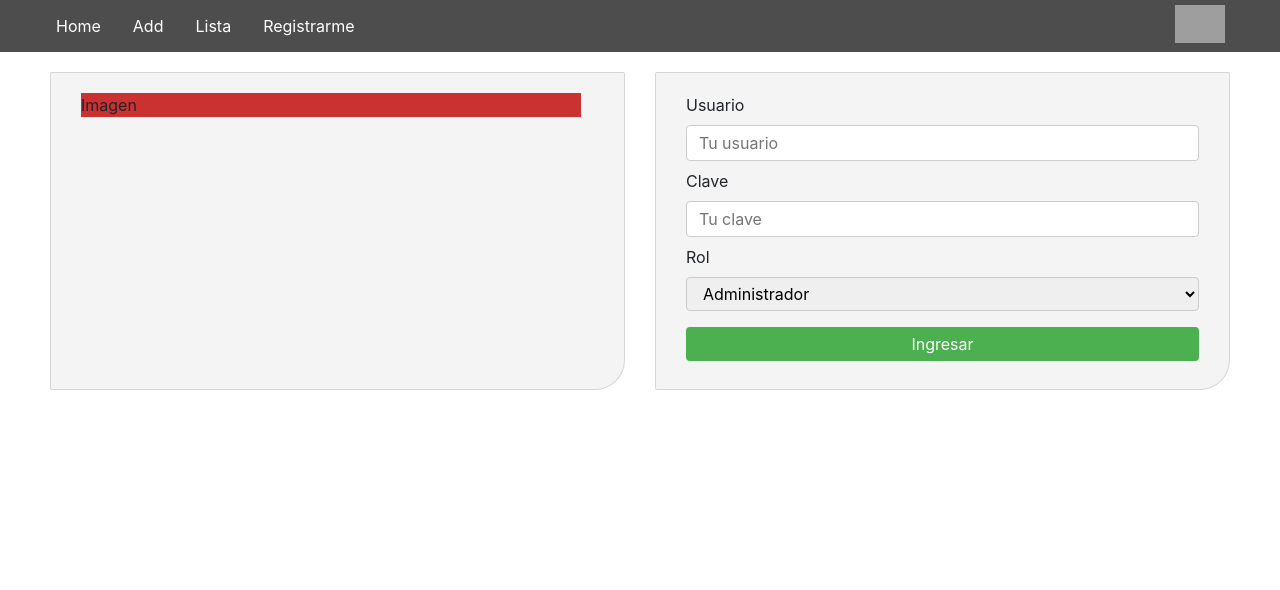
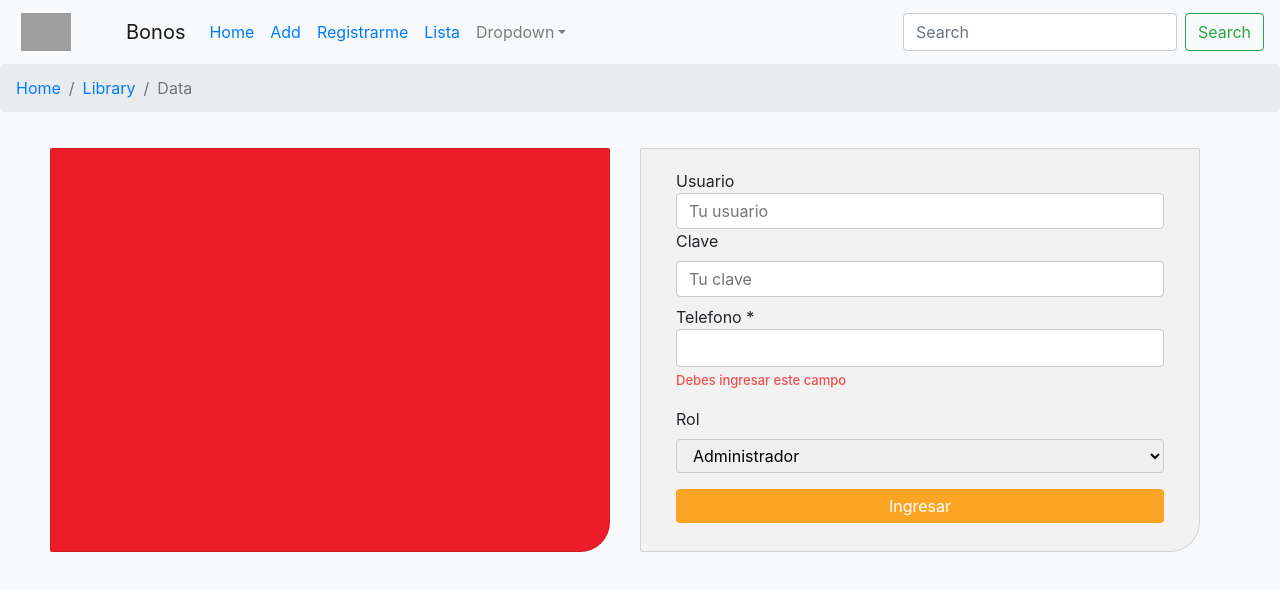
Before and after one commit to ACarrasquilla07/arq-react, a React (Create React App) app: page /login in a window 1280 px wide. Shown: the top 590 px of the page. Built offline with nearby package versions, Linux system fonts and the light colour scheme; no server answers; grey boxes are pictures that could not be loaded.

Commit message:
Ajuste para nav bar

```diff
--- a/src/components/Login.js
+++ b/src/components/Login.js
@@ -1,5 +1,6 @@
 import React, { useContext, useEffect } from 'react';
 import Context from '../context/context';
+import Input from '../shared/form/Input';
 
 const Login = ({ history }) => {
 
@@ -13,15 +14,12 @@ const Login = ({ history }) => {
   }
 
   return (
-    <div className="row card-deck">
+    <div className="row col-12">
 
-      <div className="card col-md-6">
-        <div className="img-login">
-          Imagen
-        </div>
-      </div>
-      <div className="card col-md-6">
+      <div className="card col-md-6 col-sm-12" style={{ background: '#ED1C29' }} />
+      <div className="card col-md-6 col-sm-12">
         <form
+          className="container"
           onSubmit={() => {
             login();
           }}
@@ -39,6 +37,8 @@ const Login = ({ history }) => {
 
           <span>Clave</span>
           <input type="password" id="lname" name="lastname" placeholder="Tu clave" />
+
+          <Input field="telefono" nameState="formLogin" label="Telefono" />
 
           <span>Rol</span>
           <select id="country" name="country">
--- a/src/components/TopBar.js
+++ b/src/components/TopBar.js
@@ -1,22 +1,67 @@
 import React from 'react';
+import {
+  Nav,
+  Navbar,
+  NavDropdown,
+  Form,
+  FormControl,
+  Button,
+} from 'react-bootstrap';
 import { Link } from 'react-router-dom';
 
-const TopBar = () => (
-  <ul className="top-bar">
+const TopBar = ({ history }) => (
+  <>
+
+    <Navbar bg="light" expand="lg">
       <img src="https://www.tuya.com.co/sites/all/themes/tuya/assets/images/pre-home/logo_tuya.svg" className="img-responsive logo-top-bat" alt="img 1" />
+      <Navbar.Brand href="#home"> Bonos</Navbar.Brand>
+      <Navbar.Toggle aria-controls="basic-navbar-nav" />
+      <Navbar.Collapse id="basic-navbar-nav">
+        <Nav className="mr-auto">
+          <Nav.Link>
             <Link to="/">
               <li><span>Home</span></li>
             </Link>
+          </Nav.Link>
+          <Nav.Link href="#home">
             <Link to="/todoform">
-      <li><span>Add</span></li>
+              <span>Add</span>
             </Link>
+          </Nav.Link>
+
+          <Nav.Link href="#link">
+            <Link to="/login">
+              <span>Registrarme</span>
+            </Link>
+          </Nav.Link>
+          <Nav.Link>
             <Link to="/list">
               <li><span>Lista</span></li>
             </Link>
-    <Link to="/login">
-      <li><span>Registrarme</span></li>
-    </Link>
-  </ul>
+          </Nav.Link>
+          <NavDropdown title="Dropdown" id="basic-nav-dropdown">
+            <NavDropdown.Item href="#action/3.1">Action</NavDropdown.Item>
+            <NavDropdown.Item href="#action/3.2">Another action</NavDropdown.Item>
+            <NavDropdown.Item href="#action/3.3">Something</NavDropdown.Item>
+            <NavDropdown.Divider />
+            <NavDropdown.Item href="#action/3.4">Separated link</NavDropdown.Item>
+          </NavDropdown>
+        </Nav>
+        <Form inline>
+          <FormControl type="text" placeholder="Search" className="mr-sm-2" />
+          <Button variant="outline-success">Search</Button>
+        </Form>
+      </Navbar.Collapse>
+    </Navbar>
+
+    <nav aria-label="breadcrumb">
+      <ol className="breadcrumb">
+        <li className="breadcrumb-item"><a href="#">Home</a></li>
+        <li className="breadcrumb-item"><a href="#">Library</a></li>
+        <li className="breadcrumb-item active" aria-current="page">Data</li>
+      </ol>
+    </nav>
+  </>
 );
 
 export default TopBar;
--- a/src/context/context.js
+++ b/src/context/context.js
@@ -8,6 +8,7 @@ export const GlobalContext = React.createContext({
     fields: {
       usuario: { value: '', error: '' },
       clave: { value: '', error: '' },
+      telefono: { value: '', error: 'Debes ingresar este campo' },
     },
   },
 });
--- a/src/index.css
+++ b/src/index.css
@@ -5,6 +5,7 @@ body {
       sans-serif;
     -webkit-font-smoothing: antialiased;
     -moz-osx-font-smoothing: grayscale;
+    background: #f8f9fa;
   }
 
   code {
@@ -47,7 +48,7 @@ body {
   input[type=text], select {
     width: 100%;
     padding: 5px 12px;
-    margin: 8px 0;
+    margin: 0px 0;
     display: inline-block;
     border: 1px solid #ccc;
     border-radius: 4px;
@@ -81,13 +82,19 @@ body {
 
   .btn-login {
     width: 100%;
-    background-color: #4CAF50;
+    background-color: #fca424;
     color: white;
     padding: 5px 12px;
     margin: 8px 0;
     border: none;
     border-radius: 4px;
     cursor: pointer;
+  }
+
+  .error-input {
+    color: #f05050;
+    font-size: 13px;
+    font-weight: 500;
   }
 
   /* //formulario */
@@ -97,6 +104,18 @@ body {
     background-color: #f2f2f2;
     padding: 20px;
     margin-top: 20px;
+
+    display: flex;
+    -webkit-box-flex: 1;
+    -ms-flex: 1 0 0%;
+    flex: 1 1 0%;
+    flex-direction: column;
+    margin-right: 15px;
+    margin-bottom: 0;
+    margin-left: 15px;
+    min-width: 0;
+    word-wrap: break-word;
+    border-radius: 2px 2px 30px 2px;
   }
 
   .img-login {
@@ -132,7 +151,7 @@ body {
     margin-left: 15px;
     min-width: 0;
     word-wrap: break-word;
-    background-color: #f2f2f2ce;
+    background-color: #fff;;
     background-clip: border-box;
     position: relative;
     border-radius: 2px 2px 30px 2px;
--- a/src/shared/form/Input.js
+++ b/src/shared/form/Input.js
@@ -13,21 +13,17 @@ const Input = (props) => {
     optional,
     maxLength,
     label,
-    type,
   } = props;
   const { error, value } = state.getIn([nameState, 'fields', field]).toJS();
   return (
     <div className="form-group">
-      <label
-        className="control-label"
-        htmlFor="example-input-normal"
-      >
+      <span>
         {`${label}${optional ? '' : ' *'}`}
-      </label>
+      </span>
       <input
         id={`id_${field}`}
         className="form-control"
-        type={type}
+        type="text"
         maxLength={maxLength}
         value={value}
         onChange={(e) => dispatch({
@@ -38,7 +34,7 @@ const Input = (props) => {
         onBlur={onBlur}
       />
       {error && (
-        <span id={`id_${field}Error`} className="error">
+        <span id={`id_${field}Error`} className="error-input">
           {error}
         </span>
       )}
```
Also changed, not shown: package.json (+5 -4 lines). Lines whose indentation alone changed are shown as unchanged.
